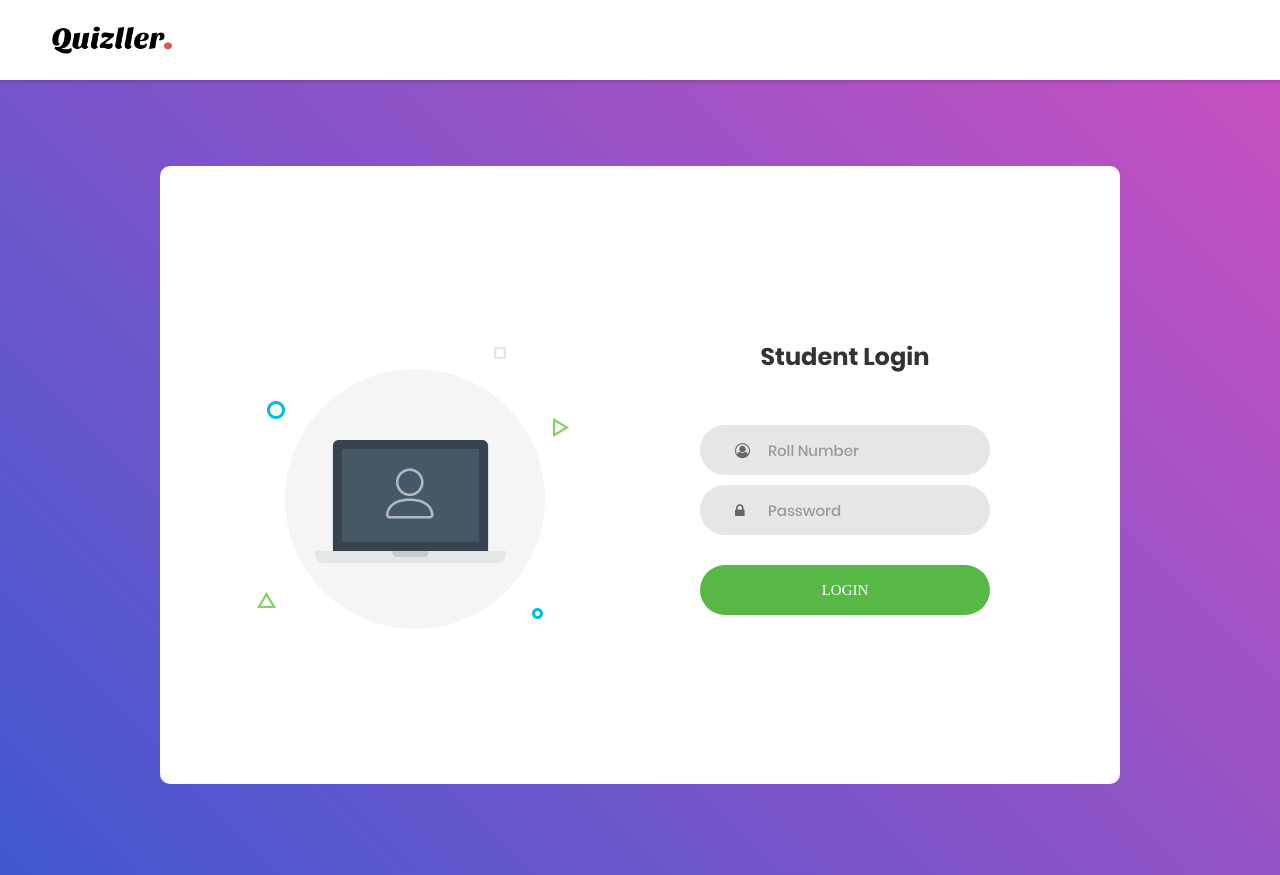
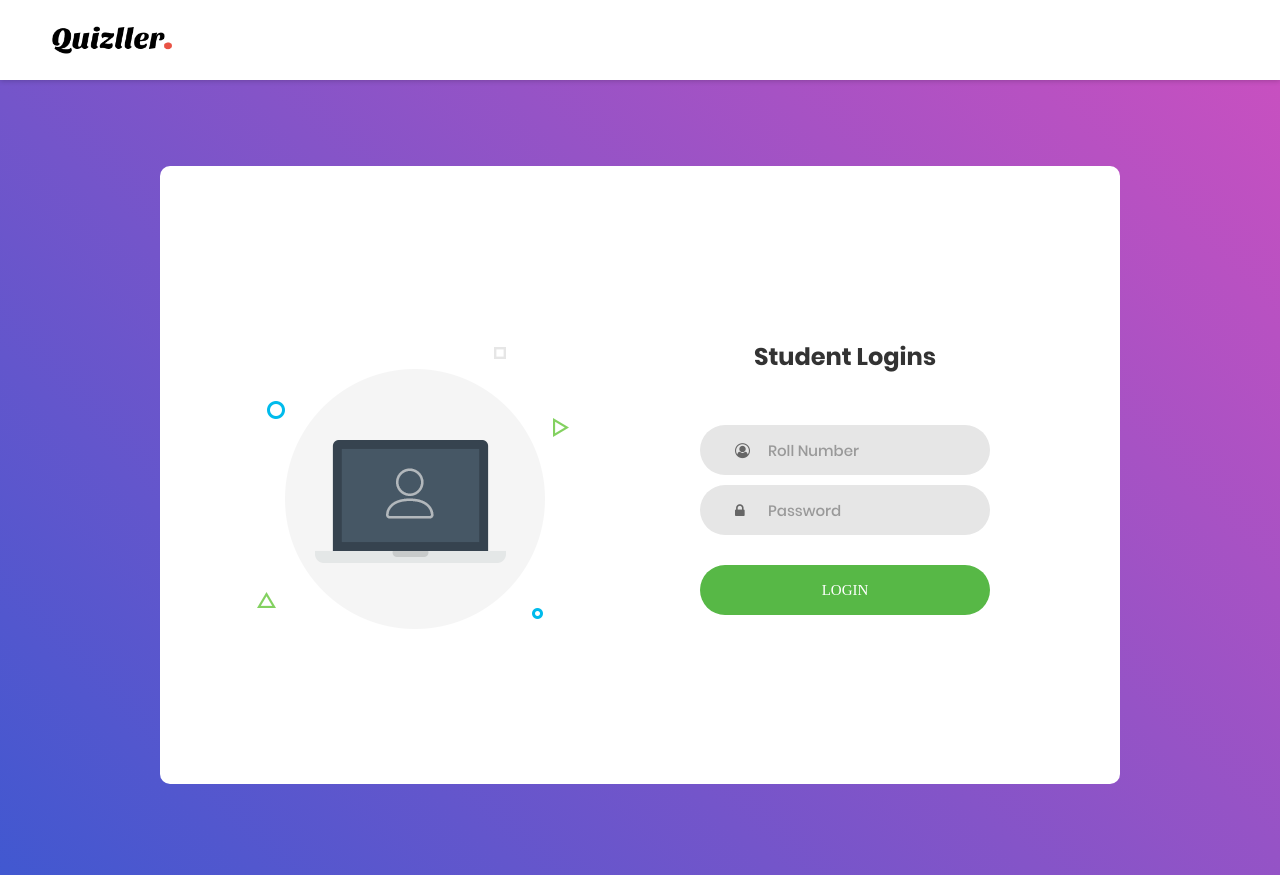
Before and after one commit to GilbertDaniel/quizller, a PHP site: page /Others/ in a window 1280 px wide. Run offline with PHP 8.4, Linux system fonts and the light colour scheme; some libraries are stand-ins or nearby versions; some web fonts are replaced.

Commit message:
[Update]

```diff
--- a/index.php
+++ b/index.php
@@ -70,7 +70,7 @@
 						</div>
 						<div class="login100-form validate-form">
 						<span class="login100-form-title">
-							Student Login
+							Student Logins
 						</span>
 
 						<div class="wrap-input100 validate-input">
```
